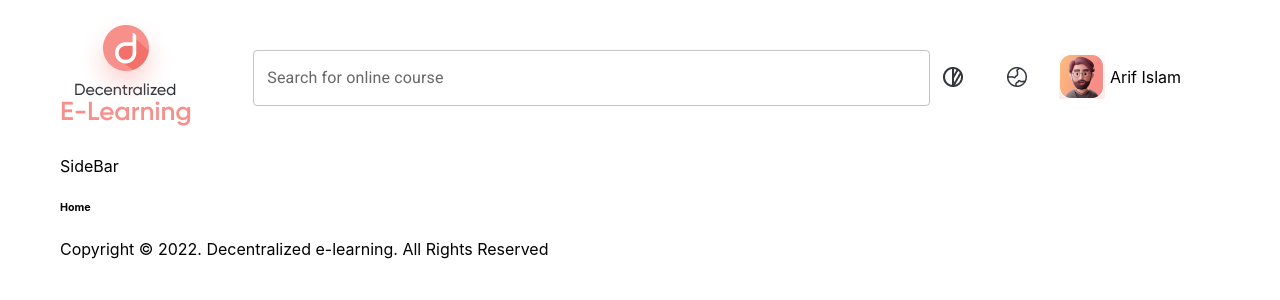
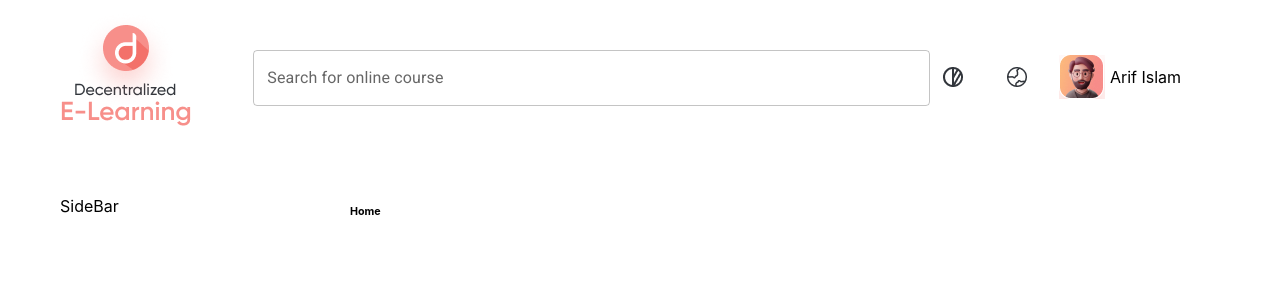
Before and after one commit to mrron313/d-app-learning-ui, a React (Create React App) app: page / in a window 1280 px wide. Shown: the top 300 px of the page. Built offline with nearby package versions, Linux system fonts and the light colour scheme.

Commit message:
some changes

```diff
--- a/src/components/Layout/Layout.css
+++ b/src/components/Layout/Layout.css
@@ -12,6 +12,7 @@
 */
 .header {
   height: 130px;
+  margin-bottom: 40px;
 }
 
 .searchBar {
--- a/src/components/Layout/index.js
+++ b/src/components/Layout/index.js
@@ -4,19 +4,21 @@ import SideBar from './Sidebar';
 import Header from './Header';
 
 import './Layout.css';
+import { Grid } from '@mui/material';
 
 function MainLayout({ children }) {
   return (
-    <section className='layout'>
+    <Grid className='layout'>
       <Header />
-      <section>
+      <Grid container>
+        <Grid item xs={3}>
           <SideBar />
-          <main>
-            {children}
-          </main>
-          <Footer />
-      </section>
-    </section>
+        </Grid>
+        <Grid item xs={9}>
+          {children}
+        </Grid>
+      </Grid>
+    </Grid>
   );
 }
 
```
